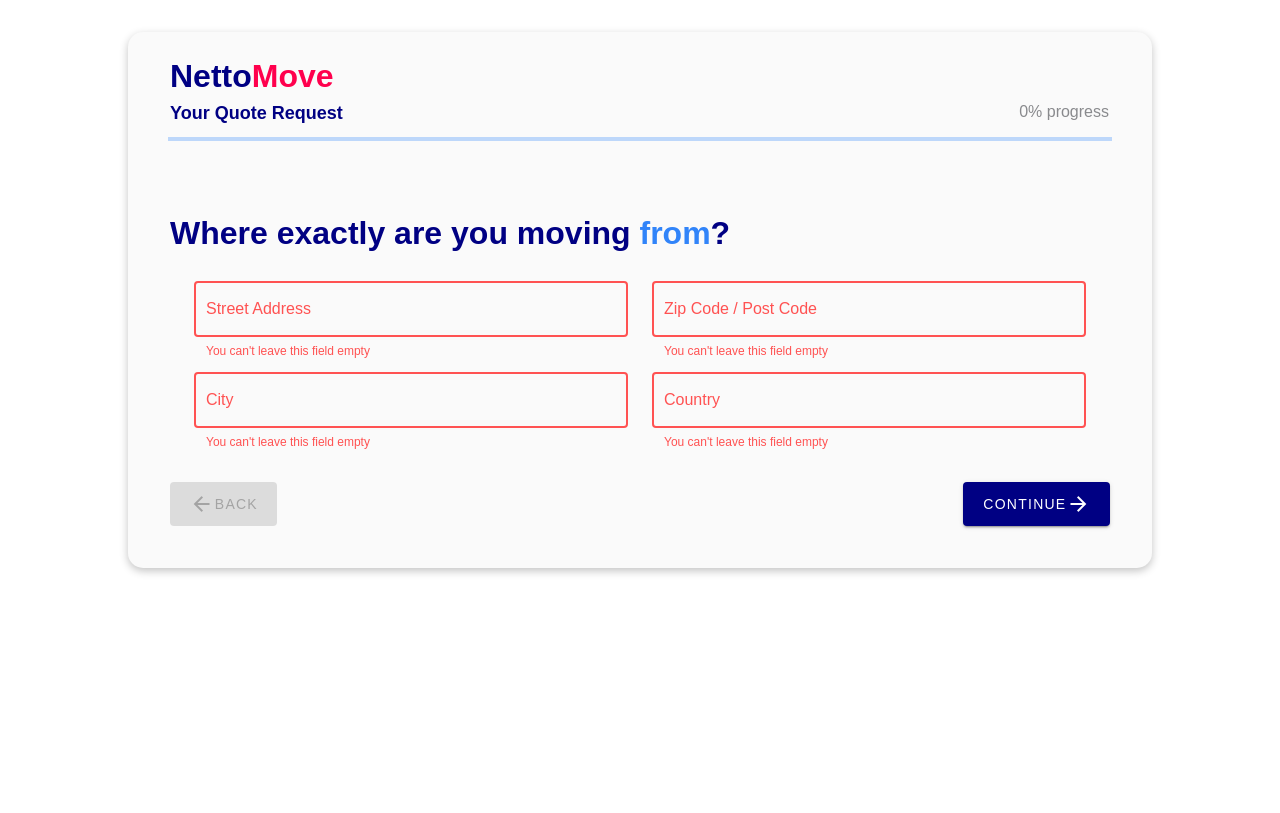
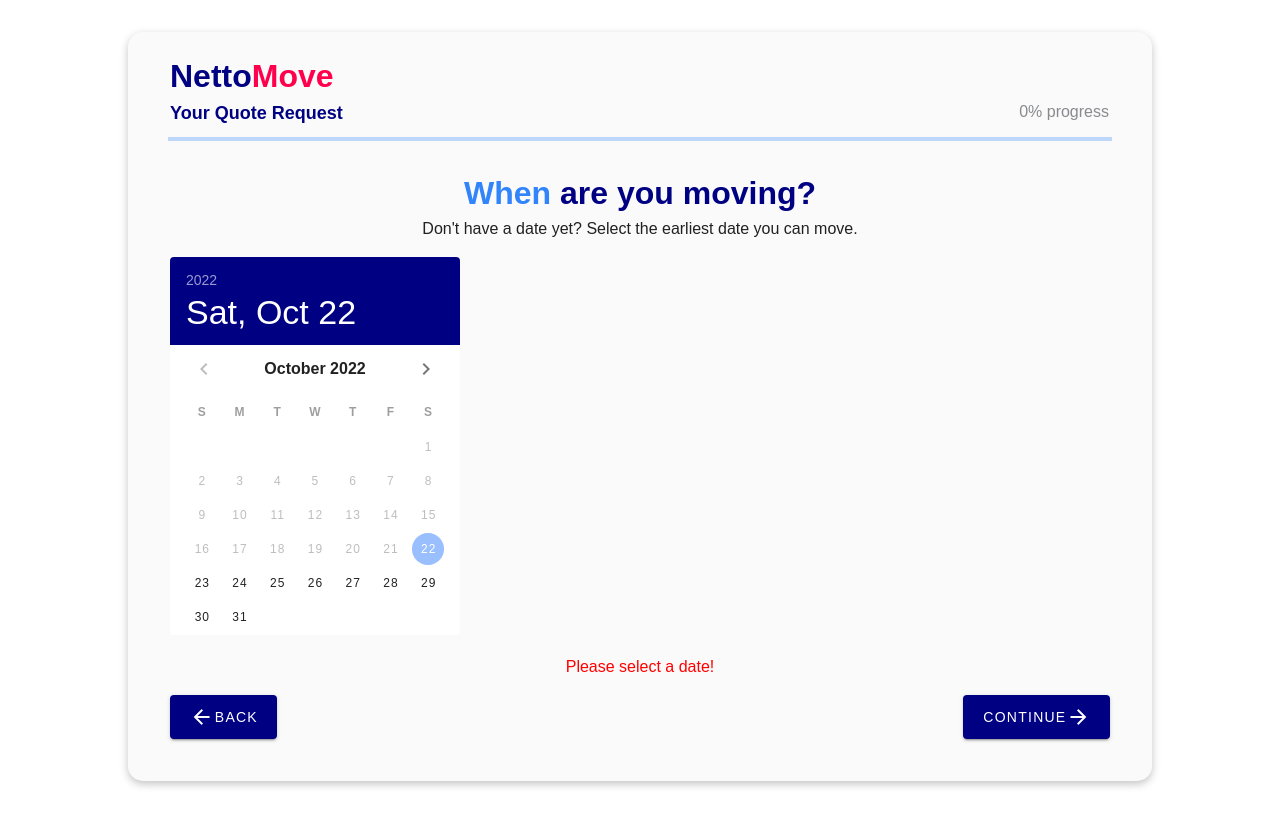
Before and after one commit to ZainAli104/NettoMove-Form-in-vue2, a Vue app: page /form in a window 1280 px wide. Both pictures are taken after a click on the button "CONTINUE". Built offline with nearby package versions, Linux system fonts and the light colour scheme; what vuefire would draw is missing.

Commit message:
add sixth form

```diff
--- a/src/components/BaseForm/FifthForm.vue
+++ b/src/components/BaseForm/FifthForm.vue
@@ -0,0 +1,101 @@
+<template>
+  <div>
+    <div class="btn_container">
+      <h1 class="title_header">
+        Are you moving for <span class="title_span">work</span>?
+      </h1>
+      <div class="btn_wrapper">
+        <button class="btn_primary" :class="{btn_style: activeBtn === 'Yes', red_border: isValid == true}" @click="changeBtn('Yes')">Yes</button>
+        <button class="btn_primary" :class="{btn_style: activeBtn === 'No', red_border: isValid == true}" @click="changeBtn('No')">No</button>
+      </div>
+    </div>
+
+    <div class="sub_btn d-flex justify-space-between">
+      <v-btn color="primary" large @click="backOne"
+        ><v-icon>mdi-arrow-left</v-icon> Back</v-btn
+      >
+      <v-btn color="primary" large @click="addData"
+        >Continue <v-icon>mdi-arrow-right</v-icon></v-btn
+      >
+    </div>
+  </div>
+</template>
+
+    <script>
+import { required } from "../../utils/validators.js";
+
+export default {
+  props: ["num"],
+  data() {
+    return {
+      activeBtn: '',
+      isValid: false
+    };
+  },
+  methods: {
+    required,
+    addData() {
+      if (this.activeBtn !== '') {
+        this.$store.dispatch("addData5", this.activeBtn);
+
+        this.$emit("nextForm");
+      } else {
+        this.isValid = true
+      }
+    },
+    changeBtn(i) {
+        this.isValid = false
+        this.activeBtn = i;
+    },
+    backOne() {
+      this.$emit("backOne");
+    },
+  },
+};
+</script>
+
+<style scoped>
+.title_header {
+  color: #000083;
+}
+.title_span {
+  color: #3184f9;
+}
+.input_fields {
+  margin-bottom: -43px;
+}
+.btn_container {
+    display: flex;
+    flex-direction: column;
+    align-items: center;
+    justify-content: center;
+}
+.btn_wrapper {
+    margin: 20px 0;
+}
+.btn_primary {
+    padding: 20px 85px;
+    margin: 10px 10px;
+    font-size: 22px;
+    border: #000083 1.2px solid;
+    border-radius: 15px;
+    color: #000083;
+}
+.btn_primary:hover {
+    background: #d3e3f9;
+    transition: .3s ease-out;
+}
+.btn_style {
+    color: white;
+    background: #3184f9;
+    border: #3184f9 1.2px solid;
+}
+.btn_style:hover {
+    color: white !important;
+    background: #3184f9 !important;
+    border: #3184f9 1.2px solid !important;
+}
+.red_border {
+    border: red 1px solid;
+}
+</style>
--- a/src/components/BaseForm/FourthForm.vue
+++ b/src/components/BaseForm/FourthForm.vue
@@ -5,28 +5,14 @@
     </h1>
 
     <v-form @submit.prevent="addData" ref="form" lazy-validation>
-        <v-col class="d-flex">
-          <v-col>
-            <v-text-field
+      <v-textarea
+        class="text-area"
         :rules="[required()]"
-              color="primary"
         outlined
-              label="City"
-              v-model.trim="city"
-              required
-            ></v-text-field>
-          </v-col>
-          <v-col>
-            <v-text-field
-              :rules="[required()]"
-              color="primary"
-              outlined
-              label="Country"
-              v-model.trim="country"
-              required
-            ></v-text-field>
-          </v-col>
-        </v-col>
+        label="Discription"
+        v-model="description"
+        placeholder="E.g. contents of a 4-room household"
+      ></v-textarea>
 
       <div class="sub_btn d-flex justify-space-between">
         <v-btn color="primary" large @click="backOne"
@@ -47,26 +33,21 @@
   props: ["num"],
   data() {
     return {
-        city: "",
-        country: "",
+        description: ''
     };
   },
   methods: {
     required,
     addData() {
       if (this.$refs.form.validate()) {
-          const data = {
-            city: this.city,
-            country: this.country,
-          };
-          this.$store.dispatch("addData2", data);
+        this.$store.dispatch("addData4", this.description);
 
         this.$emit("nextForm");
       }
     },
     backOne() {
-          this.$emit('backOne');
-      }
+      this.$emit("backOne");
+    },
   },
 };
 </script>
@@ -81,4 +62,8 @@
 .input_fields {
   margin-bottom: -43px;
 }
+.text-area {
+    margin-bottom: 20px;
+    margin-top: 15px;
+}
 </style>
--- a/src/components/BaseForm/SixthForm.vue
+++ b/src/components/BaseForm/SixthForm.vue
@@ -1,31 +1,60 @@
 <template>
   <div>
-      <!-- <h2>
-          Start Date: {{ this.dates[0] || "null" }} --- End Date:{{
-            this.dates[1] || "null"
-          }}
-        </h2> -->
-      <v-date-picker @input="getDate" v-model="dates" range :min="this.nowDate" />
+    <div class="container_center">
+      <h1 class="title_header">
+        <span class="title_span">When</span> are you moving?
+      </h1>
+      <p>Don't have a date yet? Select the earliest date you can move.</p>
+    </div>
+    <v-date-picker
+      class="calender"
+      @input="getDate"
+      v-model="date"
+      :min="this.nowDate"
+    />
+
+    <p class="p_red" v-if="isValid">Please select a date!</p>
+
+    <div class="sub_btn d-flex justify-space-between">
+      <v-btn color="primary" large @click="backOne"
+        ><v-icon>mdi-arrow-left</v-icon> Back</v-btn
+      >
+      <v-btn color="primary" large @click="setData"
+        >Continue <v-icon>mdi-arrow-right</v-icon></v-btn
+      >
+    </div>
   </div>
 </template>
 
     <script>
 export default {
+  props: ["num"],
   data() {
     return {
-        dates: ["2022-10-22", "2022-10-22"],
+      date: "2022-10-22",
       nowDate: null,
+      isValid: false
     };
   },
-
   methods: {
     getNowDate() {
       this.nowDate = new Date().toISOString().split("T")[0];
     },
+    getDate() {
+    //   console.log(this.date, "Start Date");
+    },
+    setData() {
+      if (this.date !== '2022-10-22') {
+        this.$store.dispatch("addData6", this.date);
+        this.isValid = false;
 
-      getDate() {
-        console.log(this.dates[0], "Start Date");
-      //   console.log(this.dates[1], "End Date");
+        this.$emit("nextForm");
+      } else {
+        this.isValid = true;
+      }
+    },
+    backOne() {
+      this.$emit("backOne");
     },
   },
   mounted() {
@@ -33,3 +62,17 @@
   },
 };
 </script>
+
+<style scoped>
+.container_center {
+  margin-top: -40px;
+  text-align: center;
+}
+.calender {
+  margin-bottom: 20px;
+}
+.p_red {
+    color: red;
+    text-align: center;
+}
+</style>
--- a/src/components/BaseForm/ThirdForm.vue
+++ b/src/components/BaseForm/ThirdForm.vue
@@ -22,6 +22,7 @@
             <p>Some boxes or <br>luaggage</p>
         </div>
     </div>
+    <p class="p_text" v-if="showValidation">Please Select one catagory!</p>
 
     <div class="sub_btn d-flex justify-space-between">
       <v-btn color="primary" large @click="backOne"
@@ -41,16 +42,20 @@ export default {
   props: ["num"],
   data() {
     return {
-      activeBtn: ''
+      activeBtn: '',
+      showValidation: false
     };
   },
   methods: {
     required,
     submit() {
       if (this.activeBtn !== '') {
+          this.showValidation = false
         this.$store.dispatch("addData3", this.activeBtn);
 
         this.$emit("nextForm");
+      } else {
+        this.showValidation = true
       }
     },
     backOne() {
@@ -103,4 +108,8 @@ export default {
     transform: translateY(-12px);
     transition: .3s ease-out;
 }
+.p_text {
+    color: red;
+    margin-top: -15px;
+}
 </style>
--- a/src/store/index.js
+++ b/src/store/index.js
@@ -1,46 +1,66 @@
-import Vue from 'vue'
-import Vuex from 'vuex'
+import Vue from "vue";
+import Vuex from "vuex";
 
-Vue.use(Vuex)
+Vue.use(Vuex);
 
 export default new Vuex.Store({
   state: {
     userData: {
-      streetAddress: '',
-      zipCode: '',
-      currentCity: '',
-      currentCountry: '',
-      cityTo: '',
-      countryTo: '',
-     luggageType: ''
-    }
+      streetAddress: "",
+      zipCode: "",
+      currentCity: "",
+      currentCountry: "",
+      cityTo: "",
+      countryTo: "",
+      luggageType: "",
+      description: '',
+      movingForWork: '',
+      date: ''
+    },
   },
-  getters: {
-  },
+  getters: {},
   mutations: {
     setData1(state, payload) {
-      state.userData.streetAddress = payload.streetAddress
-      state.userData.zipCode = payload.zipCode
-      state.userData.currentCity = payload.currentCity
-      state.userData.currentCountry = payload.currentCountry
+      state.userData.streetAddress = payload.streetAddress;
+      state.userData.zipCode = payload.zipCode;
+      state.userData.currentCity = payload.currentCity;
+      state.userData.currentCountry = payload.currentCountry;
     },
     setData2(state, payload) {
-      state.userData.cityTo = payload.city
-      state.userData.countryTo = payload.country
+      state.userData.cityTo = payload.city;
+      state.userData.countryTo = payload.country;
     },
     setData3(state, payload) {
-      state.userData.luggageType = payload
-    }
+      state.userData.luggageType = payload;
+    },
+    setData4(state, payload) {
+      state.userData.description = payload;
+    },
+    setData5(state, payload) {
+      state.userData.movingForWork = payload;
+    },
+    setData6(state, payload) {
+      state.userData.date = payload;
+    },
   },
   actions: {
     addData1(context, payload) {
-      context.commit('setData1', payload);
+      context.commit("setData1", payload);
     },
     addData2(context, payload) {
-      context.commit('setData2', payload);
+      context.commit("setData2", payload);
     },
     addData3(context, payload) {
-      context.commit('setData3', payload)
-    }
+      context.commit("setData3", payload);
+    },
+    addData4(context, payload) {
+      context.commit("setData4", payload);
+    },
+    addData5(context, payload) {
+      context.commit("setData5", payload);
+    },
+    addData6(context, payload) {
+      context.commit("setData6", payload);
+    },
   },
 });
--- a/src/views/FormMain.vue
+++ b/src/views/FormMain.vue
@@ -24,6 +24,8 @@
         <second-form v-if="componentNum === 2" :num="componentNum" @nextForm="nextForm" @backOne="backForm"></second-form>
         <third-form v-if="componentNum === 3" :num="componentNum" @nextForm="nextForm" @backOne="backForm"></third-form>
         <fourth-form v-if="componentNum === 4" :num="componentNum" @nextForm="nextForm" @backOne="backForm"></fourth-form>
+        <fifth-form v-if="componentNum === 5" :num="componentNum" @nextForm="nextForm" @backOne="backForm"></fifth-form>
+        <sixth-form v-if="componentNum === 6" :num="componentNum" @nextForm="nextForm" @backOne="backForm"></sixth-form>
 
       <!-- <div class="sub_btn d-flex justify-space-between">
         <v-btn color="primary" large @click="backForm" :disabled="componentNum == 1"><v-icon>mdi-arrow-left</v-icon> Back</v-btn>
@@ -40,6 +42,8 @@ import FirstForm from '../components/BaseForm/FirstForm.vue';
 import SecondForm from '../components/BaseForm/SecondForm.vue';
 import ThirdForm from '../components/BaseForm/ThirdForm.vue';
 import FourthForm from '../components/BaseForm/FourthForm.vue';
+import FifthForm from '../components/BaseForm/FifthForm.vue';
+import SixthForm from '../components/BaseForm/SixthForm.vue';
 
 export default {
   name: "Form",
@@ -47,11 +51,13 @@ export default {
     FirstForm,
     SecondForm,
     ThirdForm,
-    FourthForm
+    FourthForm,
+    FifthForm,
+    SixthForm
 },
   data() {
     return {
-      componentNum: 1,
+      componentNum: 6,
       value: 0,
       query: false,
       show: true,
```
Lines whose indentation alone changed are shown as unchanged.
